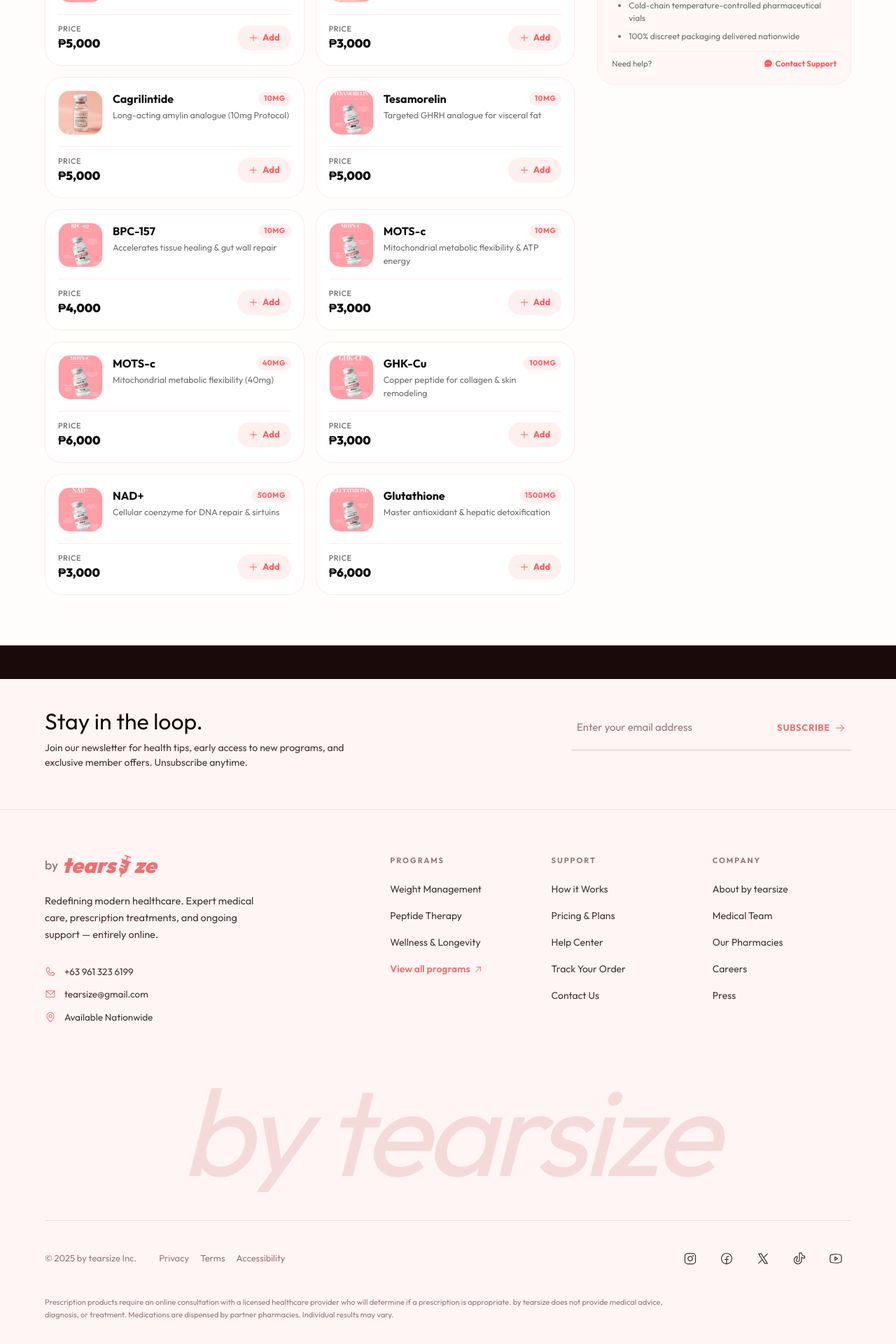
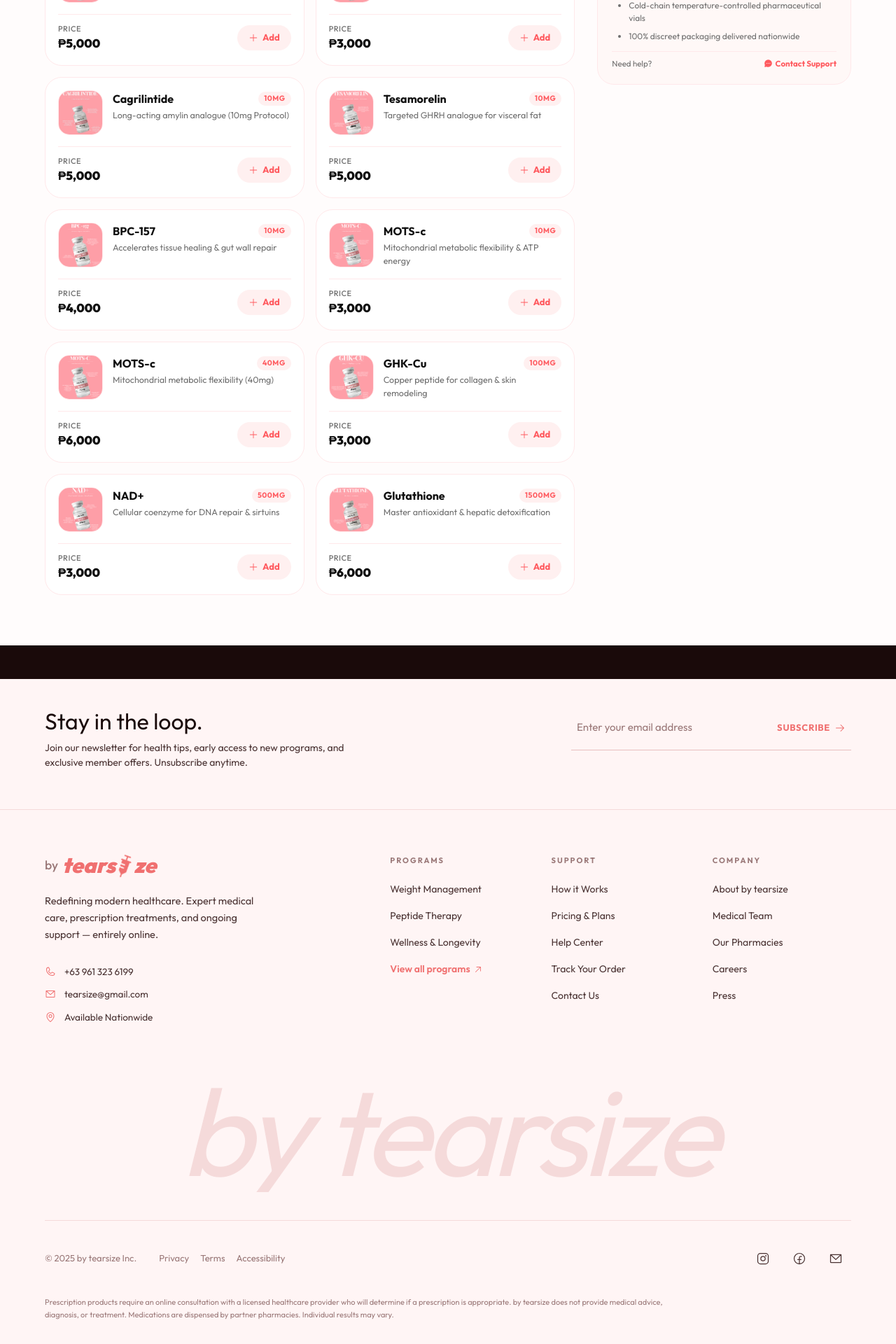
Before and after one commit to hiroqt/health, a Next.js app: page /order in a window 1280 px wide. Shown: the part 858-2778 px from the top of the page at 70% size. Built offline with nearby package versions, Linux system fonts and the light colour scheme.

Commit message:
feat: update Cagrilintide product imagery and streamline footer social links

```diff
--- a/src/components/forms/OrderIntakeForm.tsx
+++ b/src/components/forms/OrderIntakeForm.tsx
@@ -99,7 +99,7 @@
     dosage: "5mg",
     price: 3000,
     category: "Weight Management",
-    coverImage: "/CAGRILINTIDE/Cagrilintide-Benefits.jpg",
+    coverImage: "/CAGRILINTIDE/Cagrilintide 10mg.jpg",
     shortDesc: "Long-acting amylin analogue for appetite control",
   },
   {
@@ -108,7 +108,7 @@
     dosage: "10mg",
     price: 5000,
     category: "Weight Management",
-    coverImage: "/CAGRILINTIDE/Cagrilintide-Benefits.jpg",
+    coverImage: "/CAGRILINTIDE/Cagrilintide 10mg.jpg",
     shortDesc: "Long-acting amylin analogue (10mg Protocol)",
   },
   {
--- a/src/components/layout/Footer.tsx
+++ b/src/components/layout/Footer.tsx
@@ -3,8 +3,7 @@
 import React, { useState } from "react";
 import Link from "next/link";
 import {
-  PiInstagramLogo, PiFacebookLogo, PiXLogo,
-  PiTiktokLogo, PiYoutubeLogo,
+  PiInstagramLogo, PiFacebookLogo,
   PiArrowRight, PiArrowUpRight,
   PiMapPin, PiPhone, PiEnvelopeSimple,
   PiSyringe, PiSyringeFill
@@ -46,11 +45,9 @@
 ];
 
 const SOCIALS = [
-  { icon: <PiInstagramLogo size={20} />, label: "Instagram", href: "#" },
-  { icon: <PiFacebookLogo size={20} />,  label: "Facebook",  href: "https://www.facebook.com/bytearsizeph" },
-  { icon: <PiXLogo size={20} />,         label: "X",         href: "#" },
-  { icon: <PiTiktokLogo size={20} />,    label: "TikTok",    href: "#" },
-  { icon: <PiYoutubeLogo size={20} />,   label: "YouTube",   href: "#" },
+  { icon: <PiInstagramLogo size={20} />, label: "Instagram", href: "https://www.instagram.com/bytearsizeph/" },
+  { icon: <PiFacebookLogo size={20} />,  label: "Facebook",  href: "https://www.facebook.com/peptidesbytearsize" },
+  { icon: <PiEnvelopeSimple size={20} />, label: "Email",     href: "mailto:tearsize@gmail.com" },
 ];
 
 // ─── NEWSLETTER ──────────────────────────────────────────────────────────────
@@ -280,6 +277,8 @@
                   key={label}
                   href={href}
                   aria-label={label}
+                  target={href.startsWith("http") ? "_blank" : undefined}
+                  rel={href.startsWith("http") ? "noopener noreferrer" : undefined}
                   className="transition-colors min-w-[44px] min-h-[44px] flex items-center justify-center rounded-full hover:bg-black/5"
                   onMouseEnter={(e) => (e.currentTarget.style.color = "#F07070")}
                   onMouseLeave={(e) => (e.currentTarget.style.color = "#4A3333")}
--- a/src/data/products.ts
+++ b/src/data/products.ts
@@ -83,7 +83,7 @@
     category: "Weight Management",
     shortDescription: "Long-acting amylin analogue for enhanced satiety, delayed gastric emptying, and appetite control.",
     about: "Cagrilintide is a novel, long-acting synthetic amylin analogue designed for metabolic support and chronic weight management. By acting on calcitonin and amylin receptors in the brain's appetite control centers, Cagrilintide promotes early satiety, prolongs fullness after meals, and works effectively on its own or synergistically in multi-target weight loss protocols.",
-    coverImage: "/CAGRILINTIDE/Cagrilintide-Benefits.jpg",
+    coverImage: "/CAGRILINTIDE/Cagrilintide 10mg.jpg",
     benefits: [
       { title: "Potent Satiety Enhancement", description: "Acts on central amylin receptors to signal profound post-meal fullness." },
       { title: "Delayed Gastric Emptying", description: "Slows digestion to reduce postprandial glucose spikes and hunger." },
```
Also changed, not shown: public/CAGRILINTIDE/Cagrilintide 10mg.jpg (added), public/CAGRILINTIDE/Cagrilintide-Benefits.jpg (deleted).
